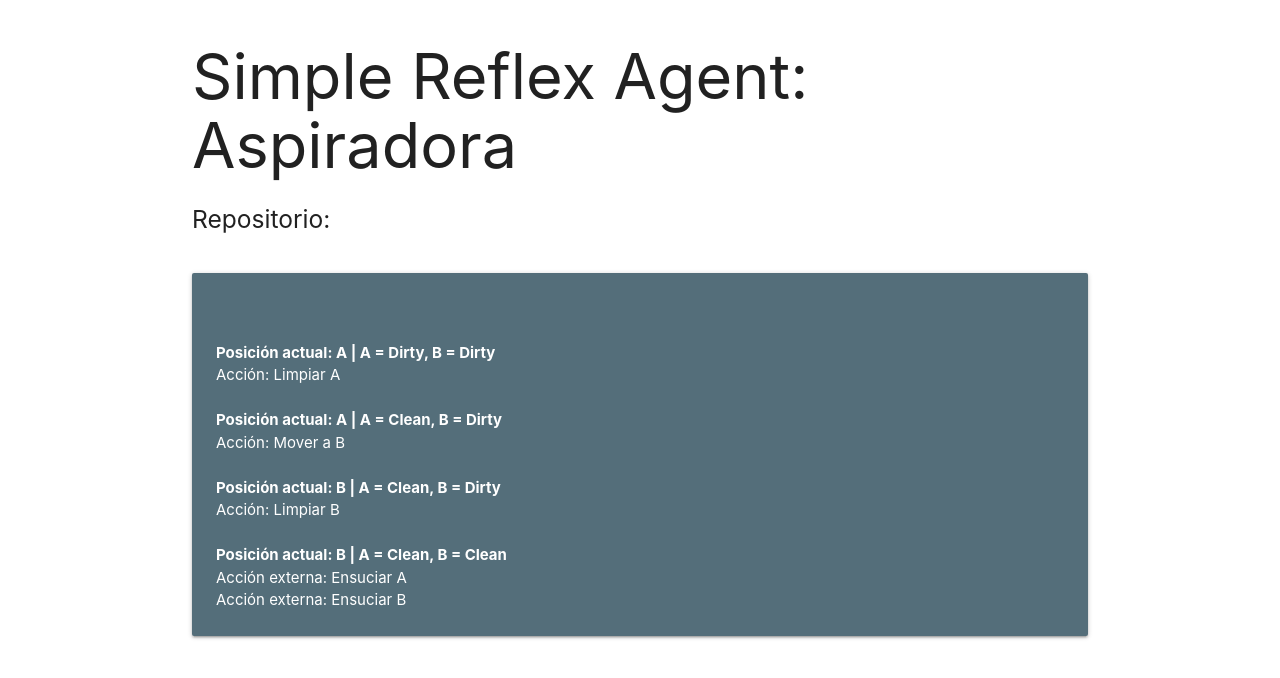
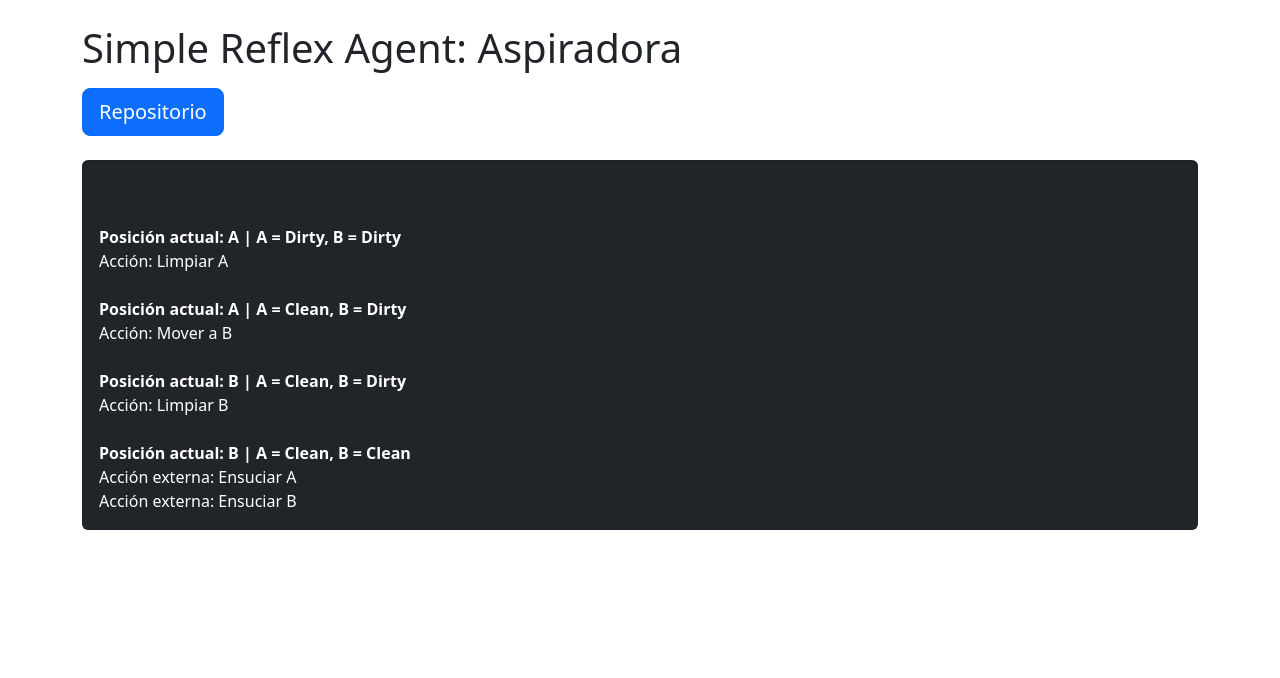
Before and after one commit to MedinaJeser/ia-202105561, a plain HTML site: page 01-simple-reflex-agent/cleaner/index.html in a window 1280 px wide. Drawn offline with nearby package versions, Linux system fonts and the light colour scheme.

Commit message:
feat: homepage

```diff
--- a/01-simple-reflex-agent/cleaner/index.html
+++ b/01-simple-reflex-agent/cleaner/index.html
@@ -2,26 +2,26 @@
 <html>
 
 <head>
-    <!-- Import Materialize CSS -->
-    <link href="https://cdnjs.cloudflare.com/ajax/libs/materialize/1.0.0/css/materialize.min.css" rel="stylesheet">
+    <!-- Import Bootstrap CSS -->
+    <link href="https://cdn.jsdelivr.net/npm/bootstrap@5.3.0/dist/css/bootstrap.min.css" rel="stylesheet">
     <meta name="viewport" content="width=device-width, initial-scale=1.0" />
     <title>Vacuum Cleaner Agent</title>
 </head>
 
-<body class="container">
-    <h1>Simple Reflex Agent: Aspiradora</h1>
-    <h5>Repositorio:</h5>
+<body class="container mt-4">
+    <h1 class="mb-3">Simple Reflex Agent: Aspiradora</h1>
+    <a class="btn btn-primary btn-lg" href="https://github.com/MedinaJeser/ia-202105561">Repositorio</a>
 
-    <br/>
+    <br/><br/>
 
-    <div class="card blue-grey darken-1">
-        <div class="card-content white-text">
-            <p id="log"></p>
+    <div class="card bg-dark text-white">
+        <div class="card-body">
+            <p id="log" class="mb-0"></p>
         </div>
     </div>
 
-    <!-- Import Materialize JavaScript -->
-    <script src="https://cdnjs.cloudflare.com/ajax/libs/materialize/1.0.0/js/materialize.min.js"></script>
+    <!-- Import Bootstrap JavaScript -->
+    <script src="https://cdn.jsdelivr.net/npm/bootstrap@5.3.0/dist/js/bootstrap.bundle.min.js"></script>
     <script type="text/javascript" src="cleaner.js"></script>
 </body>
 
```
Also changed, not shown: index.html (added, +29 -0 lines), 1 other file.
